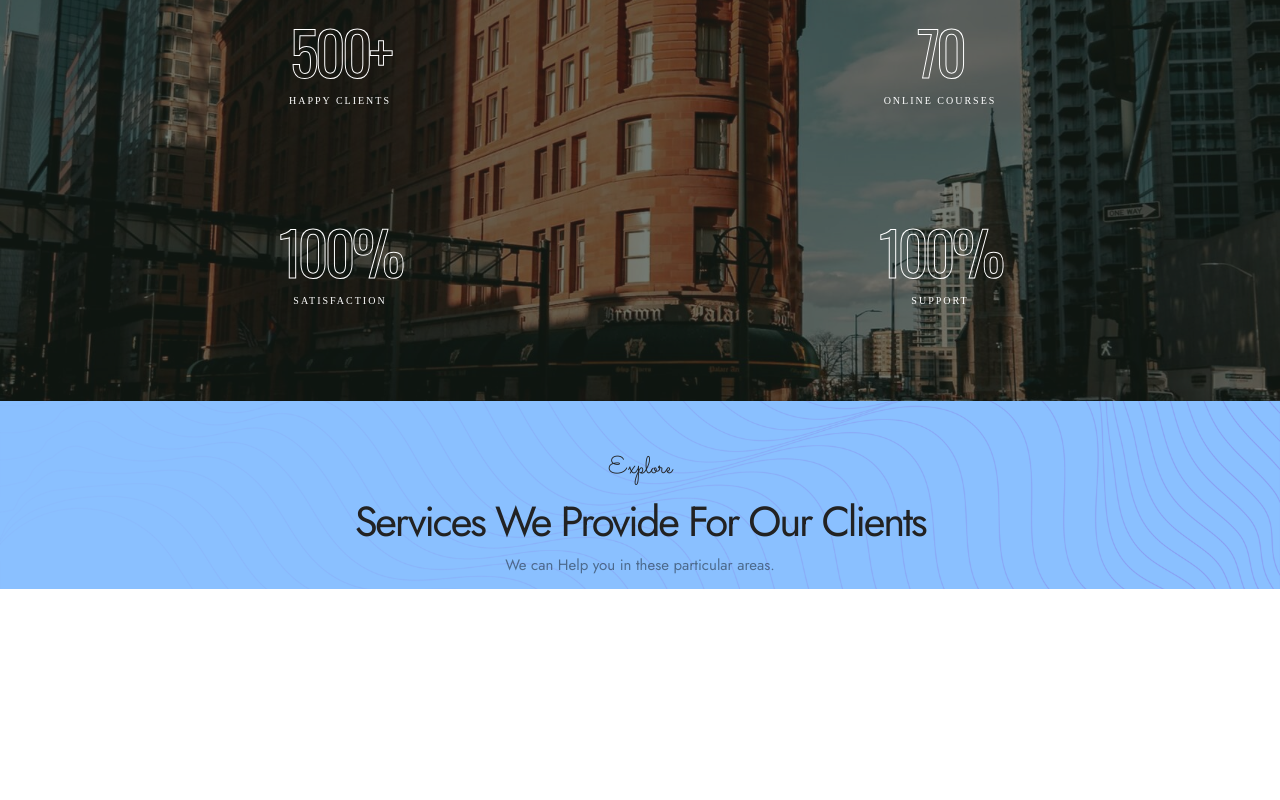
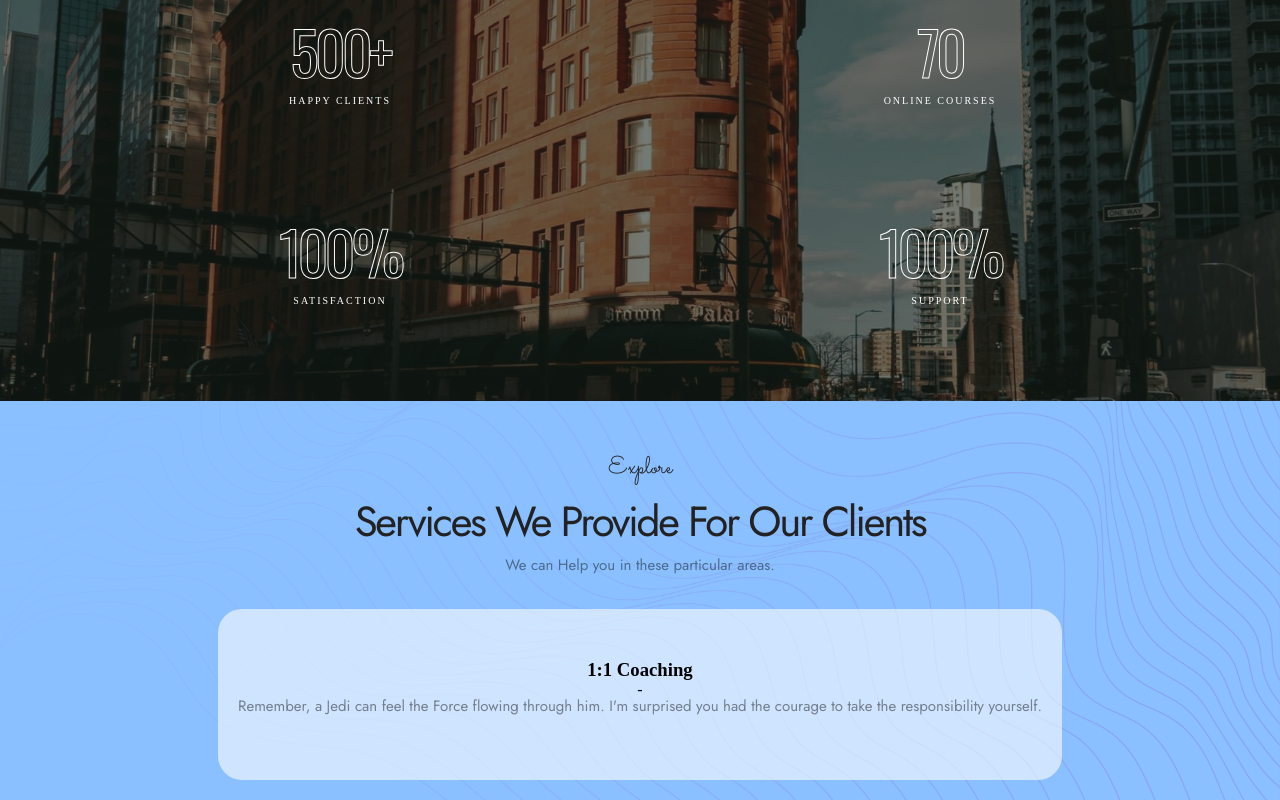
Before and after one commit to UREYPRICE/astrailsInstitute, a React (Vite) app: page / in a window 1280 px wide. Shown: the part 1492-2292 px from the top of the page. Before the commit the page ends 2081 px from the top, so only its background shows below. Built offline with nearby package versions, Linux system fonts and the light colour scheme; a web font is replaced by a local one.

Commit message:
Add card structure to the Explore comp

```diff
--- a/src/Explore.css
+++ b/src/Explore.css
@@ -53,3 +53,21 @@ opacity: 0.79;
     color: #00000072;
     padding-bottom: 16px;
 }
+
+.cardsContainer {
+    z-index: 1;
+    display: flex;
+    flex-direction: column;
+}
+
+.card {
+    display: flex;
+    flex-direction: column;
+    justify-content: center;
+    align-items: center;
+    text-align: center;
+    padding: 50px 20px 50px 20px;
+    background-color: #FFFFFF96;
+    border-radius: 24px;
+    margin: 20px;
+}
--- a/src/Explore.jsx
+++ b/src/Explore.jsx
@@ -12,7 +12,12 @@ const Explore = () => {
 <div className="cardsContainer">
 
 <div className="card">
+<h3>
+    1:1 Coaching
+</h3>
 
+<span>-</span>
+<p> Remember, a Jedi can feel the Force flowing through him. I'm surprised you had the courage to take the responsibility yourself.</p>
 
 </div>
 
```
